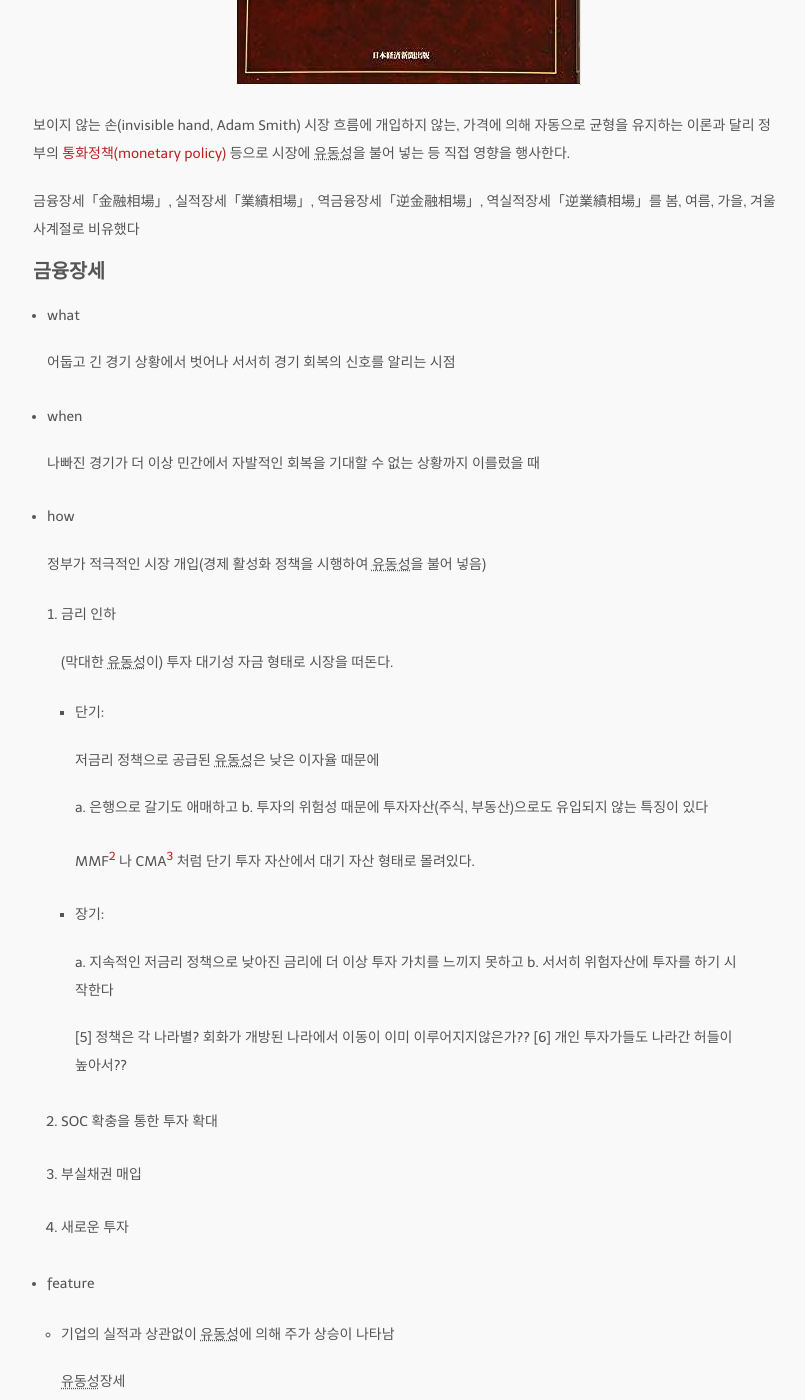
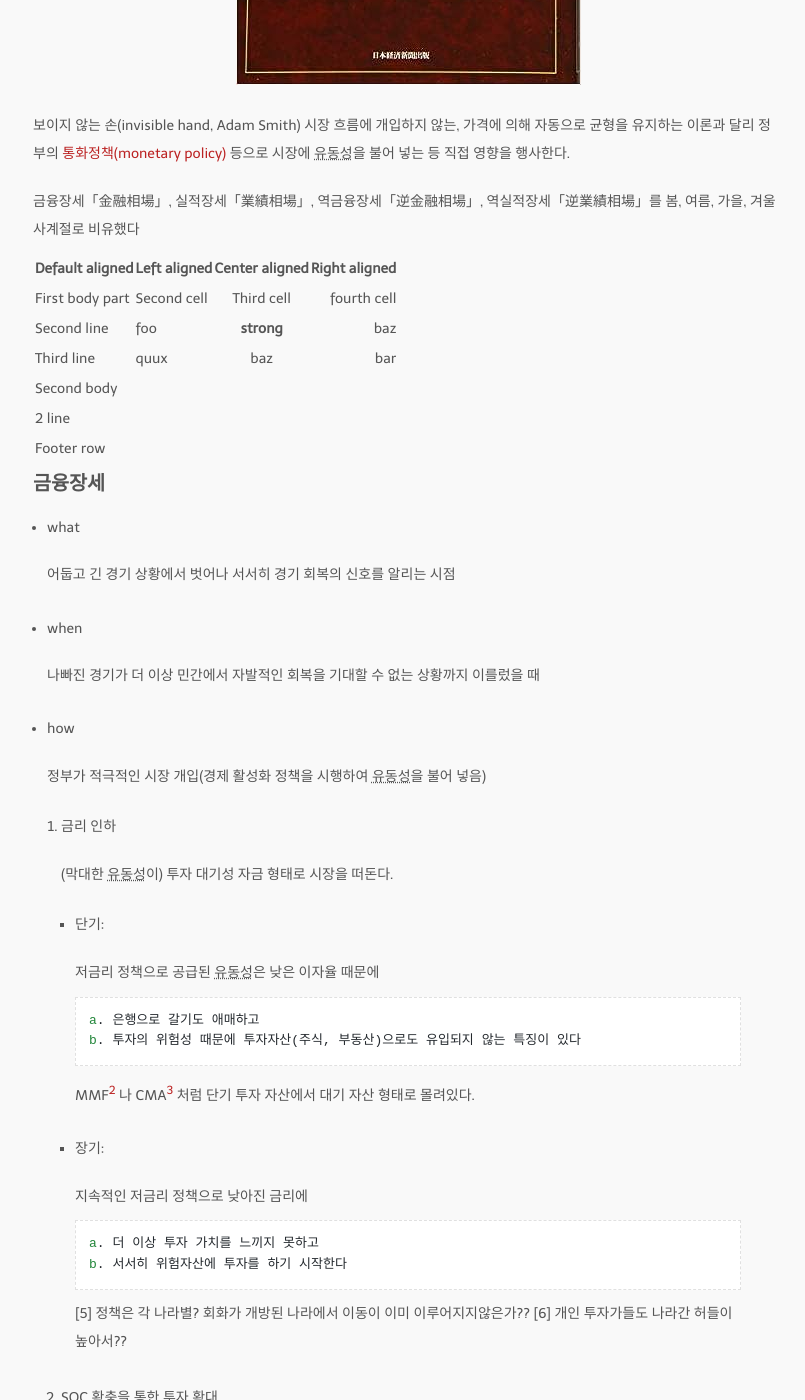
Before and after one commit to jung-research/github.io, a Jekyll site: the page built from _posts/2023-08-23-season_theory.md, in a window 1280 px wide and 1400 px high, scrolled down 703 px. Shown: the whole window, without its empty margins (232-1037 px from the left). Built offline with Jekyll 4.4.1, drawn with Linux system fonts in a browser that asks for light colours; nearby versions of some CDN libraries; some web fonts are replaced.

Commit message:
mod season theory

```diff
--- a/_posts/2023-08-23-season_theory.md
+++ b/_posts/2023-08-23-season_theory.md
@@ -18,6 +18,19 @@ tags:
 
 금융장세「金融相場」, 실적장세「業績相場」, 역금융장세「逆金融相場」, 역실적장세「逆業績相場」를 봄, 여름, 가을, 겨울 사계절로
 비유했다
+
+|-----------------+------------+-----------------+----------------|
+| Default aligned |Left aligned| Center aligned  | Right aligned  |
+|-----------------|:-----------|:---------------:|---------------:|
+| First body part |Second cell | Third cell      | fourth cell    |
+| Second line     |foo         | **strong**      | baz            |
+| Third line      |quux        | baz             | bar            |
+|-----------------+------------+-----------------+----------------|
+| Second body     |            |                 |                |
+| 2 line          |            |                 |                |
+|=================+============+=================+================|
+| Footer row      |            |                 |                |
+|-----------------+------------+-----------------+----------------|
 
 ## 금융장세
 
@@ -41,18 +54,20 @@ tags:
 
         저금리 정책으로 공급된 유동성은 낮은 이자율 때문에
 
-          a. 은행으로 갈기도 애매하고
-          b. 투자의 위험성 때문에 투자자산(주식, 부동산)으로도 유입되지 않는 특징이 있다
+            a. 은행으로 갈기도 애매하고
+            b. 투자의 위험성 때문에 투자자산(주식, 부동산)으로도 유입되지 않는 특징이 있다
 
         MMF[^2] 나 CMA[^3] 처럼 단기 투자 자산에서 대기 자산 형태로 몰려있다.
 
       - 장기:
 
-          a. 지속적인 저금리 정책으로 낮아진 금리에 더 이상 투자 가치를 느끼지 못하고
-          b. 서서히 위험자산에 투자를 하기 시작한다
+        지속적인 저금리 정책으로 낮아진 금리에
 
-          [5] 정책은 각 나라별? 회화가 개방된 나라에서 이동이 이미 이루어지지않은가??
-          [6] 개인 투자가들도 나라간 허들이 높아서??
+            a. 더 이상 투자 가치를 느끼지 못하고
+            b. 서서히 위험자산에 투자를 하기 시작한다
+
+        [5] 정책은 각 나라별? 회화가 개방된 나라에서 이동이 이미 이루어지지않은가??
+        [6] 개인 투자가들도 나라간 허들이 높아서??
 
   2. SOC 확충을 통한 투자 확대
 
```
